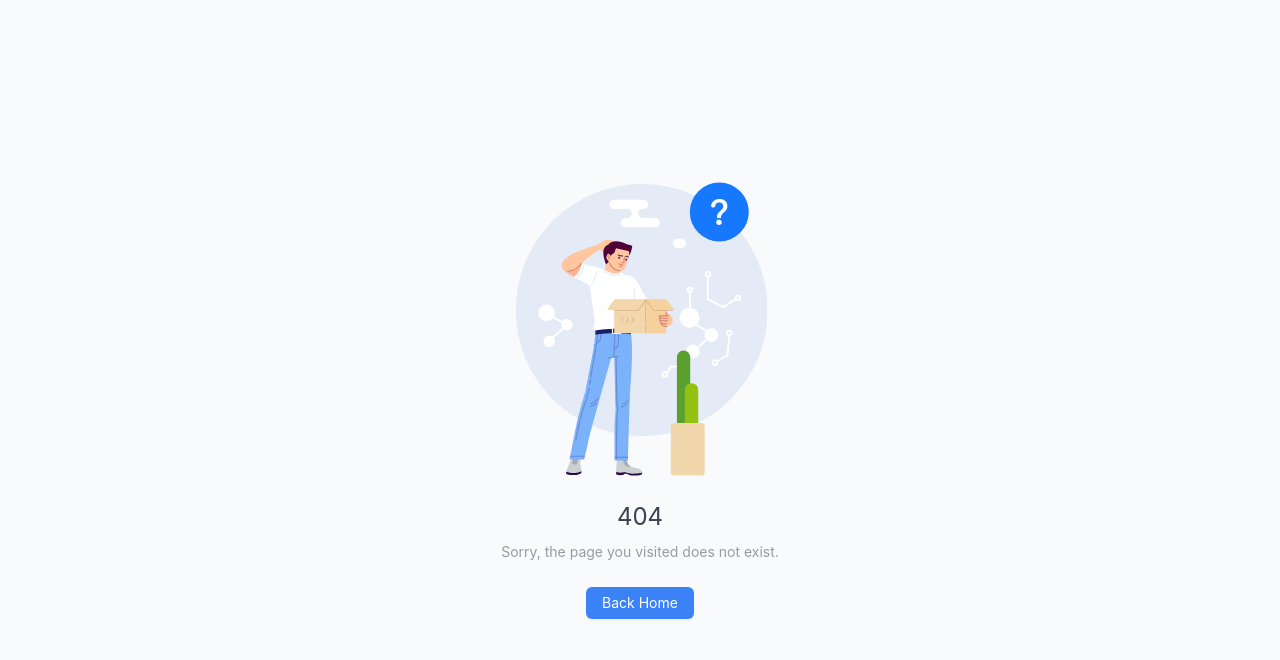
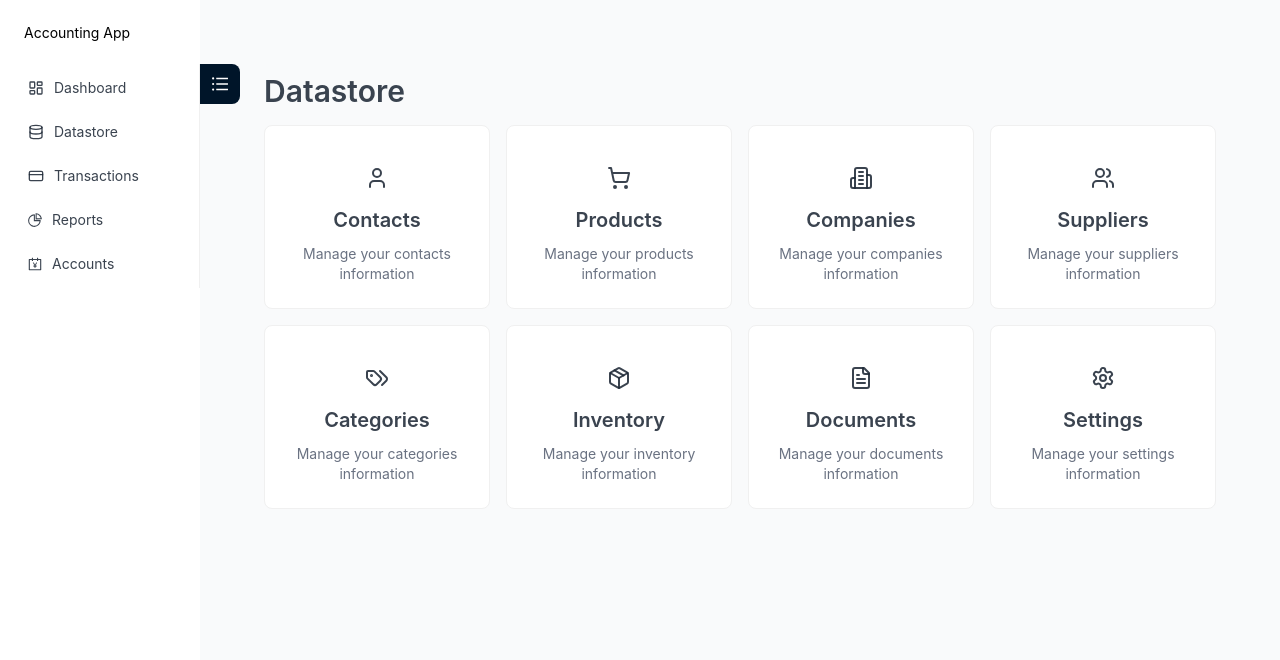
Before and after one commit to imam76/base-project-rspack, a React (Vite) app: page /datastore in a window 1280 px wide. Before the commit this address had no page. Shown: the top 660 px of the page. Built offline with nearby package versions, Linux system fonts and the light colour scheme.

Commit message:
add Datastore page and update routing

```diff
--- /dev/null
+++ b/src/pages/datastore/datastore.js
@@ -0,0 +1,52 @@
+import { Card, Col, Row, Typography } from 'antd';
+import { Building2, FileText, Package, Settings, ShoppingCart, Tags, User, Users } from 'lucide-react';
+import { useNavigate } from 'react-router';
+
+const { Title } = Typography;
+
+const Datastore = () => {
+  const navigate = useNavigate();
+
+  const menuItems = [
+    { title: 'Contacts', icon: <User size={24} />, path: '/contacts' },
+    { title: 'Products', icon: <ShoppingCart size={24} />, path: '/products' },
+    { title: 'Companies', icon: <Building2 size={24} />, path: '/companies' },
+    { title: 'Suppliers', icon: <Users size={24} />, path: '/suppliers' },
+    { title: 'Categories', icon: <Tags size={24} />, path: '/categories' },
+    { title: 'Inventory', icon: <Package size={24} />, path: '/inventory' },
+    { title: 'Documents', icon: <FileText size={24} />, path: '/documents' },
+    { title: 'Settings', icon: <Settings size={24} />, path: '/settings' },
+  ];
+
+  return (
+    <div style={{ padding: '24px' }}>
+      <Title level={2}>Datastore</Title>
+      <Row gutter={[16, 16]}>
+        {menuItems.map((item) => (
+          <Col xs={24} sm={12} md={6} key={item.title}>
+            <Card
+              hoverable
+              style={{
+                borderRadius: '8px',
+                textAlign: 'center',
+                transition: 'all 0.3s'
+              }}
+              onClick={() => navigate(item.path)}
+              className="hover:shadow-lg"
+            >
+              <div className='flex justify-center items-center p-4'>
+                {item.icon}
+              </div>
+              <Title level={4}>{item.title}</Title>
+              <p className="text-gray-500 text-sm mt-2">
+                Manage your {item.title.toLowerCase()} information
+              </p>
+            </Card>
+          </Col>
+        ))}
+      </Row>
+    </div>
+  );
+};
+
+export default Datastore;
--- a/src/pages/index.js
+++ b/src/pages/index.js
@@ -1,6 +1,7 @@
 import { AccountBookOutlined, PieChartOutlined } from '@ant-design/icons';
 import { Layout, Menu } from 'antd';
 import { CreditCard, Database, LayoutDashboard } from 'lucide-react';
+import { useState } from 'react';
 import { useNavigate } from 'react-router';
 import { Outlet } from 'react-router';
 
@@ -41,9 +42,25 @@ const App = () => {
     navigate(key);
   };
 
+  const [collapsed, setCollapsed] = useState(false);
+
   return (
     <Layout style={{ minHeight: '100vh' }}>
-      <Sider style={{ background: '#FFFFFF' }}>
+      <Sider
+        collapsible
+        collapsed={collapsed}
+        onCollapse={(value) => setCollapsed(value)}
+        breakpoint="lg"
+        collapsedWidth="0"
+        style={{
+          background: '#FFFFFF',
+          position: 'fixed',
+          left: 0,
+          top: 0,
+          bottom: 0,
+          zIndex: 1,
+        }}
+      >
         <div
           style={{
             height: 64,
@@ -52,7 +69,7 @@ const App = () => {
             paddingLeft: 24,
           }}
         >
-          Accounting App
+          {!collapsed && 'Accounting App'}
         </div>
         <Menu
           onClick={handleClick}
@@ -62,16 +79,15 @@ const App = () => {
         />
       </Sider>
 
-      <Layout>
-        {/* <Header style={{ background: '#fff', padding: 0, display: 'flex', justifyContent: 'flex-end', alignItems: 'center', paddingRight: 24 }}>
-          <Menu mode="horizontal">
-            <Menu.SubMenu title="John Doe">
-              <Menu.Item key="logout" icon={<LogoutOutlined />}>Logout</Menu.Item>
-            </Menu.SubMenu>
-          </Menu>
-        </Header> */}
-
-        <Content style={{ margin: '24px 16px', padding: 24, borderRadius: 4 }}>
+      <Layout style={{ marginLeft: collapsed ? 0 : 200 }}>
+        <Content
+          style={{
+            margin: '24px 16px',
+            padding: 24,
+            borderRadius: 4,
+            minHeight: 280,
+          }}
+        >
           <Outlet />
         </Content>
       </Layout>
```
Also changed, not shown: src/routes/index.js (+6 -1 lines), src/pages/notfound.js (line endings or trailing spaces).
